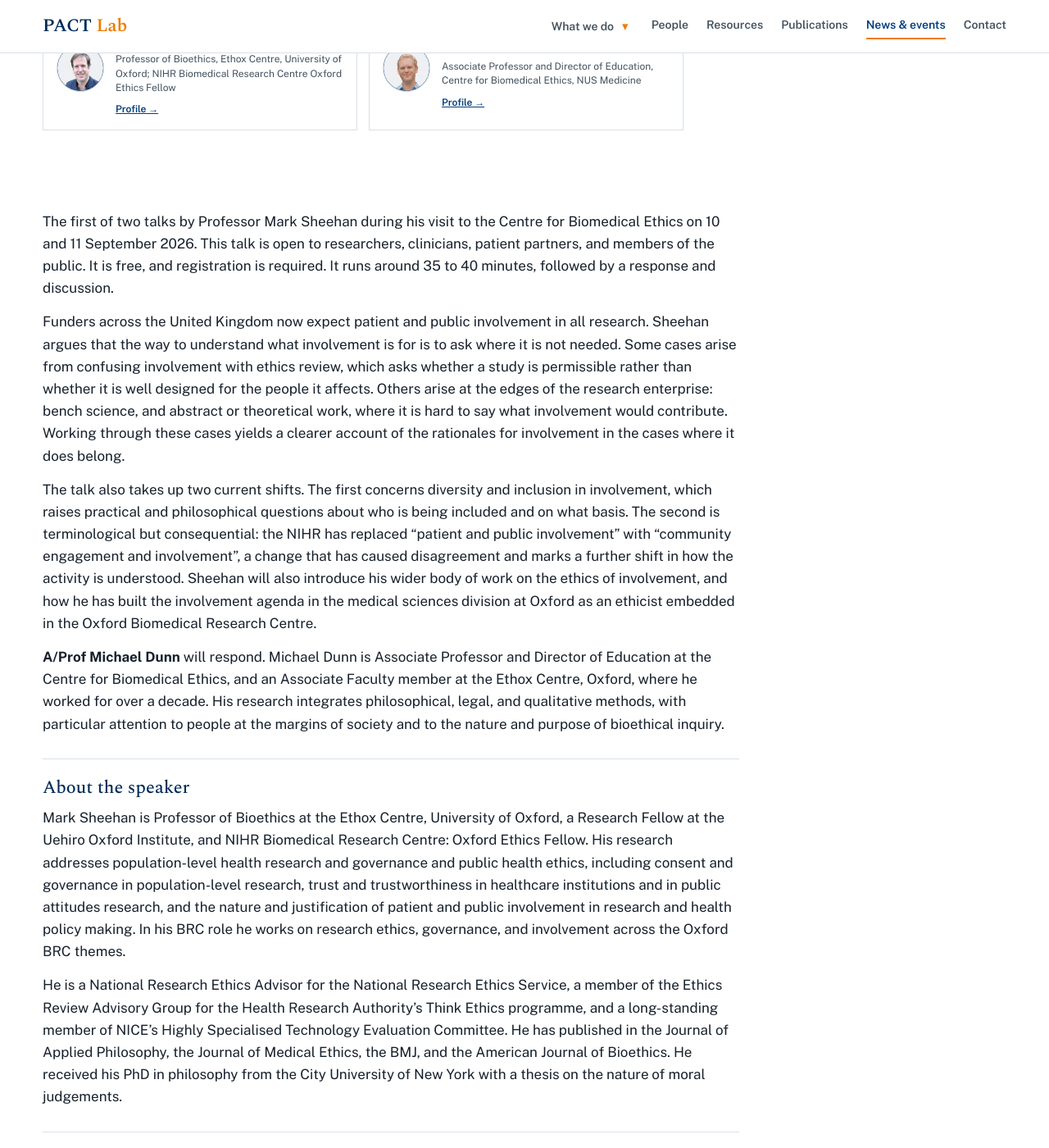
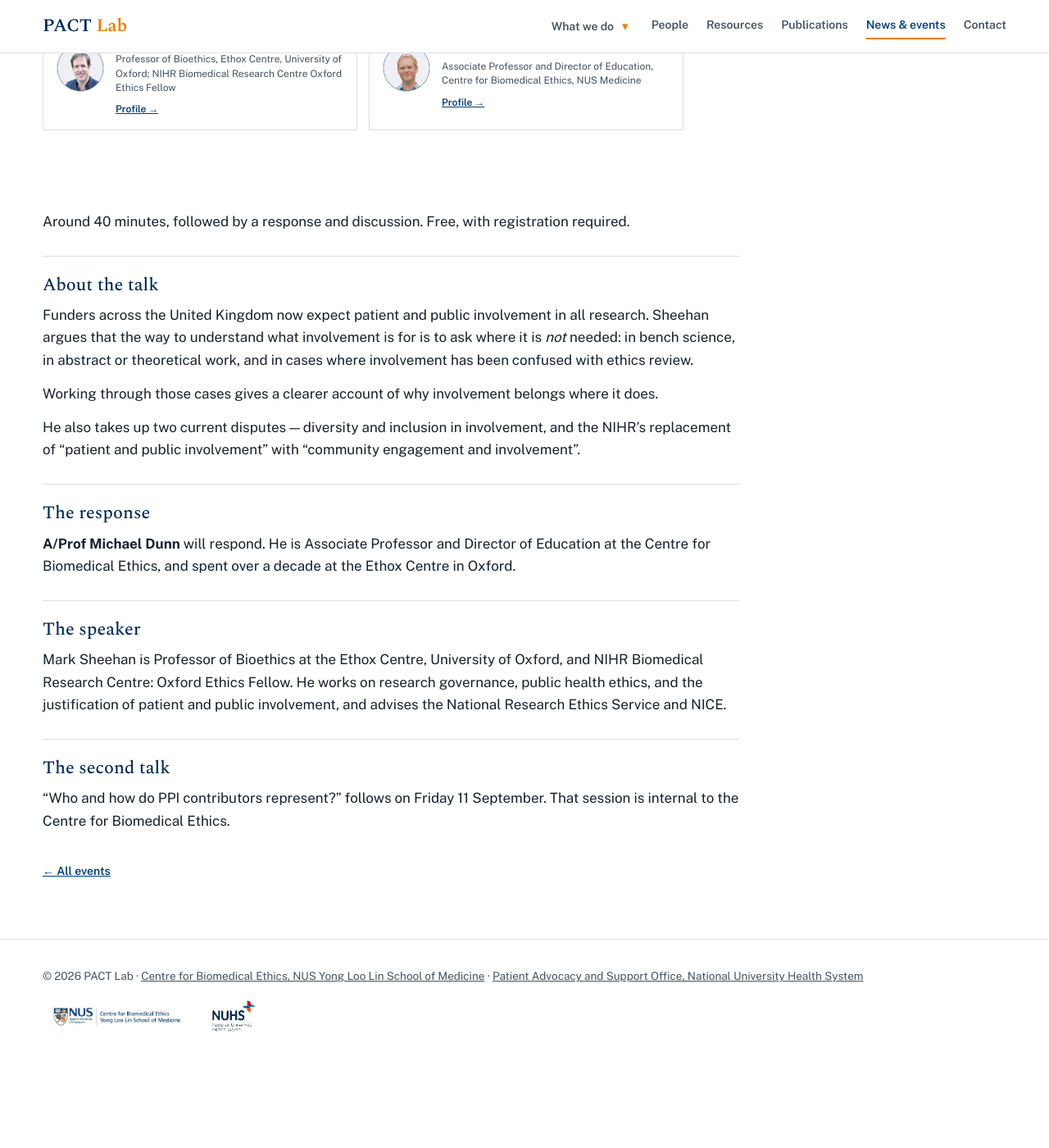
Before and after one commit to earp-lab/pact-lab, a Jekyll site: the page built from _events/sheehan-limits-of-ppi.md, in a window 1280 px wide and 1400 px high, scrolled down 476 px. Shown: the whole window at 82% size. Built offline with Jekyll 4.4.1, drawn with Linux system fonts in a browser that asks for light colours; after the commit the page ends 1772 px from its top, so only the background shows below that; some of the changed text lies outside the part shown.

Commit message:
Update sheehan-limits-of-ppi.md

```diff
--- a/_events/sheehan-limits-of-ppi.md
+++ b/_events/sheehan-limits-of-ppi.md
@@ -22,20 +22,24 @@ speakers:
     profile: "https://medicine.nus.edu.sg/cbme/people_uri/michael-dunn/"
 ---
 
-The first of two talks by Professor Mark Sheehan during his visit to the Centre for Biomedical Ethics on 10 and 11 September 2026. This talk is open to researchers, clinicians, patient partners, and members of the public. It is free, and registration is required. It runs around 35 to 40 minutes, followed by a response and discussion.
+Around 40 minutes, followed by a response and discussion. Free, with registration required.
 
-Funders across the United Kingdom now expect patient and public involvement in all research. Sheehan argues that the way to understand what involvement is for is to ask where it is not needed. Some cases arise from confusing involvement with ethics review, which asks whether a study is permissible rather than whether it is well designed for the people it affects. Others arise at the edges of the research enterprise: bench science, and abstract or theoretical work, where it is hard to say what involvement would contribute. Working through these cases yields a clearer account of the rationales for involvement in the cases where it does belong.
+## About the talk
 
-The talk also takes up two current shifts. The first concerns diversity and inclusion in involvement, which raises practical and philosophical questions about who is being included and on what basis. The second is terminological but consequential: the NIHR has replaced "patient and public involvement" with "community engagement and involvement", a change that has caused disagreement and marks a further shift in how the activity is understood. Sheehan will also introduce his wider body of work on the ethics of involvement, and how he has built the involvement agenda in the medical sciences division at Oxford as an ethicist embedded in the Oxford Biomedical Research Centre.
+Funders across the United Kingdom now expect patient and public involvement in all research. Sheehan argues that the way to understand what involvement is for is to ask where it is *not* needed: in bench science, in abstract or theoretical work, and in cases where involvement has been confused with ethics review.
 
-**A/Prof Michael Dunn** will respond. Michael Dunn is Associate Professor and Director of Education at the Centre for Biomedical Ethics, and an Associate Faculty member at the Ethox Centre, Oxford, where he worked for over a decade. His research integrates philosophical, legal, and qualitative methods, with particular attention to people at the margins of society and to the nature and purpose of bioethical inquiry.
+Working through those cases gives a clearer account of why involvement belongs where it does.
 
-## About the speaker
+He also takes up two current disputes — diversity and inclusion in involvement, and the NIHR's replacement of "patient and public involvement" with "community engagement and involvement".
 
-Mark Sheehan is Professor of Bioethics at the Ethox Centre, University of Oxford, a Research Fellow at the Uehiro Oxford Institute, and NIHR Biomedical Research Centre: Oxford Ethics Fellow. His research addresses population-level health research and governance and public health ethics, including consent and governance in population-level research, trust and trustworthiness in healthcare institutions and in public attitudes research, and the nature and justification of patient and public involvement in research and health policy making. In his BRC role he works on research ethics, governance, and involvement across the Oxford BRC themes.
+## The response
 
-He is a National Research Ethics Advisor for the National Research Ethics Service, a member of the Ethics Review Advisory Group for the Health Research Authority's Think Ethics programme, and a long-standing member of NICE's Highly Specialised Technology Evaluation Committee. He has published in the Journal of Applied Philosophy, the Journal of Medical Ethics, the BMJ, and the American Journal of Bioethics. He received his PhD in philosophy from the City University of New York with a thesis on the nature of moral judgements.
+**A/Prof Michael Dunn** will respond. He is Associate Professor and Director of Education at the Centre for Biomedical Ethics, and spent over a decade at the Ethox Centre in Oxford.
+
+## The speaker
+
+Mark Sheehan is Professor of Bioethics at the Ethox Centre, University of Oxford, and NIHR Biomedical Research Centre: Oxford Ethics Fellow. He works on research governance, public health ethics, and the justification of patient and public involvement, and advises the National Research Ethics Service and NICE.
 
 ## The second talk
 
-Professor Sheehan also gives a talk on Friday 11 September, "Who and how do PPI contributors represent?". That session is an internal seminar for the Centre for Biomedical Ethics and is not open to the public.
+"Who and how do PPI contributors represent?" follows on Friday 11 September. That session is internal to the Centre for Biomedical Ethics.
```
